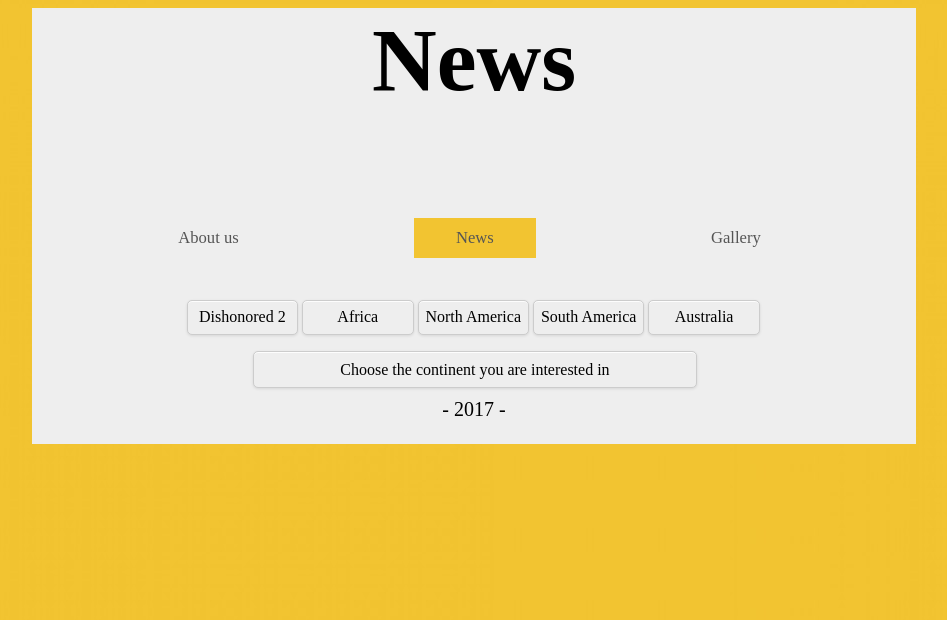
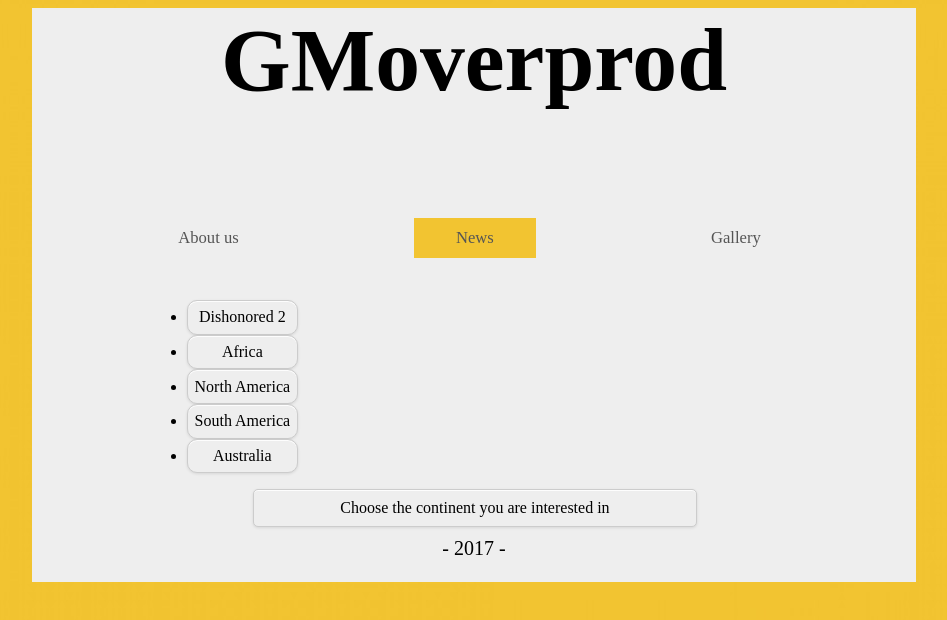
Before and after one commit to itmykolaiv/gmoverprod, a plain HTML site: page news.html in a window 1280 px wide. Shown: the whole page, without its empty margins (166-1113 px from the left). Drawn offline with Linux system fonts and the light colour scheme.

Commit message:
Savva made changes

```diff
--- a/news.html
+++ b/news.html
@@ -9,7 +9,7 @@
 	<!--CONTENT-->
 <div class="content">
 	<div class="header">
-		<a href="index.html" class="title"><h1>News</h1></a>
+		<a href="index.html" class="title"><h1>GMoverprod</h1></a>
 	</div>
 <br><br>
 <div id="menu">
--- a/style.css
+++ b/style.css
@@ -53,14 +53,15 @@ body{
 
 .active-li li{
 	background-color: #f2c431;
+
 }
 
 .cont-menu{
 	margin-left: 13%;
+
 }
 
 .cont-menu li{
-	display: inline-block;
 	background-color: white;
 	width: 15%;
 	text-align: center;
@@ -68,7 +69,7 @@ body{
 	background-color: #eee;
 	border: 1px solid #ccc;
 	box-shadow: 0 1px 0 rgba(255,255,255, .9) inset, 0 1px 3px rgba(0,0,0, .1);
-	border-radius: 5px;
+	border-radius: 10px;
 }
 
 .cont-menu a{
```
Also changed, not shown: gallery.html (+1 -1 lines).
